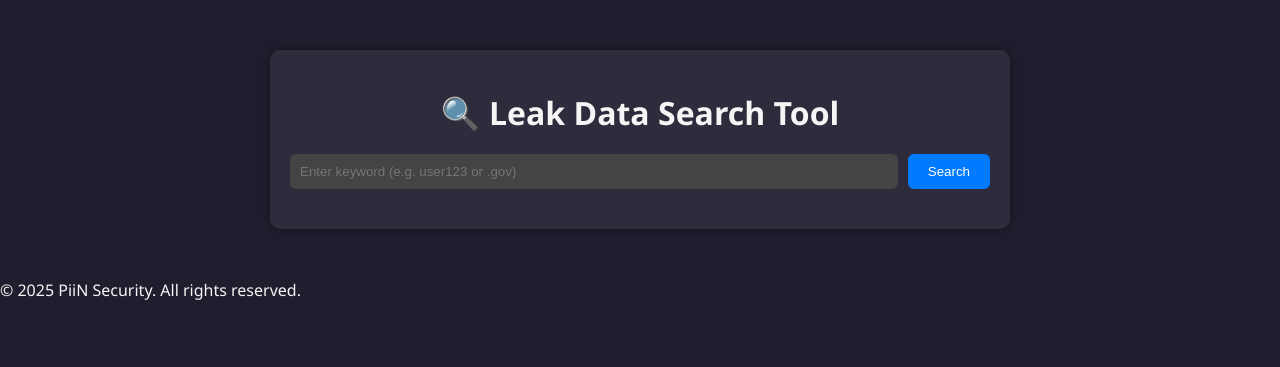
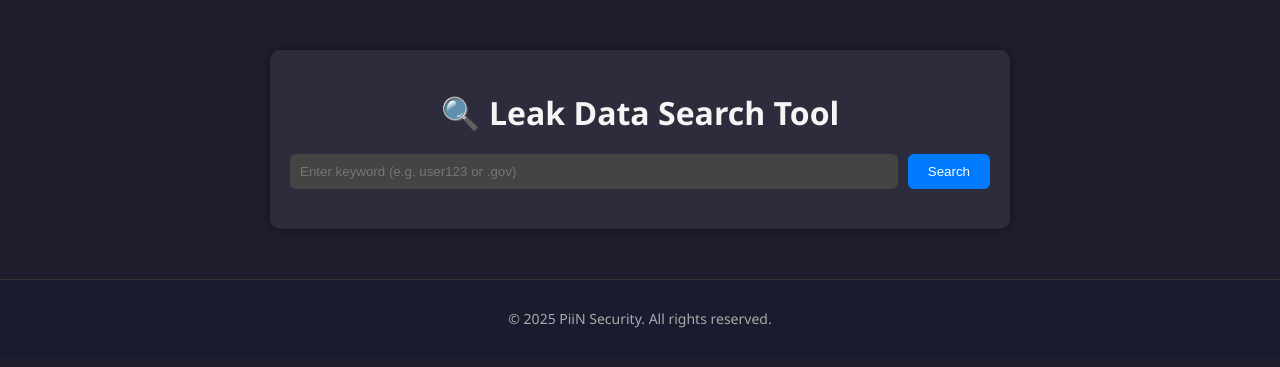
Before and after one commit to piinsec/leak-data-searching, a Flask app: page / in a window 1280 px wide. Shown: the top 367 px of the page. Run offline with Flask 3, Linux system fonts and the light colour scheme.

Commit message:
Update style.css

```diff
--- a/static/style.css
+++ b/static/style.css
@@ -69,3 +69,13 @@ li {
 .no-result {
   color: #cccccc;
 }
+
+.footer {
+  margin-top: 40px;
+  text-align: center;
+  padding: 15px 0;
+  background-color: #1b1b2f;
+  color: #aaa;
+  font-size: 14px;
+  border-top: 1px solid #333;
+}
```
